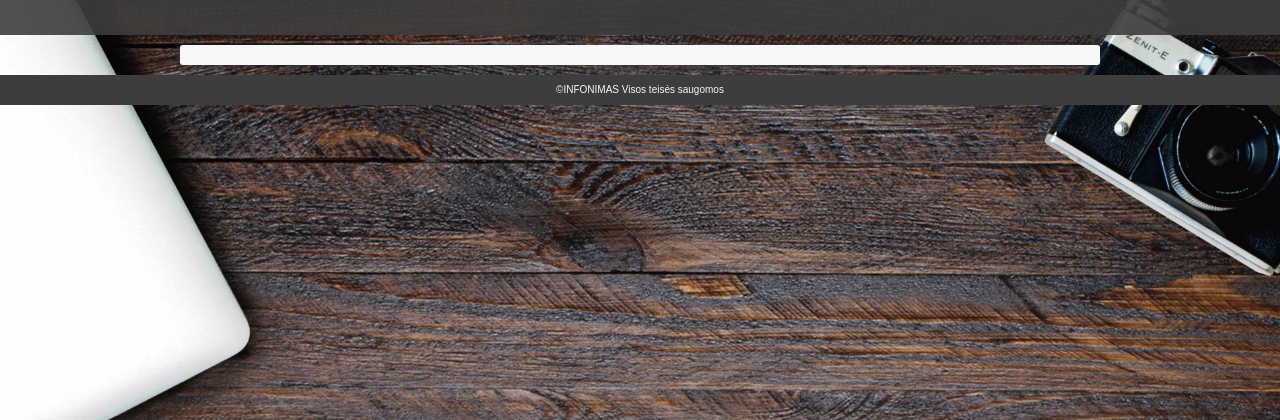
After one commit to gretanevera/Infonimas-With-PHP, a PHP site: page /infobaze.html in a window 1280 px wide. The commit adds this page. Shown: the top 420 px of the page. Run offline with PHP 8.4, Linux system fonts and the light colour scheme.

Commit message:
Simplified js file Started part 2 of the project "infobaze"

```diff
--- a/style.css
+++ b/css/style.css
@@ -156,7 +156,7 @@
 
 }
 body {
-    background-image: url("img/bg05.jpg");
+    background-image: url("../img/bg05.jpg");
     background-size: cover;
     background-repeat: no-repeat;
     background-attachment: fixed;
@@ -204,7 +204,7 @@ a:active {
     align-items: center;
     justify-content: center;
 }
-.bnr {
+.bnr, .gallery1 {
 height: 400px;
     width: 100%;
     background-color: darkgray;
@@ -249,3 +249,6 @@ hr {
     z-index: 2;
 
 }
+textarea {
+    border-radius: 4px;
+}
--- /dev/null
+++ b/infobaze.html
@@ -0,0 +1,39 @@
+<!DOCTYPE html>
+<html lang="en">
+<head>
+    <meta charset="UTF-8">
+    <title>Infonimo žinių bazė</title>
+    <!-- Latest compiled and minified CSS -->
+    <link rel="stylesheet" href="https://maxcdn.bootstrapcdn.com/bootstrap/3.3.7/css/bootstrap.min.css" integrity="sha384-BVYiiSIFeK1dGmJRAkycuHAHRg32OmUcww7on3RYdg4Va+PmSTsz/K68vbdEjh4u" crossorigin="anonymous">
+
+    <!-- Optional theme -->
+    <link rel="stylesheet" href="https://maxcdn.bootstrapcdn.com/bootstrap/3.3.7/css/bootstrap-theme.min.css" integrity="sha384-rHyoN1iRsVXV4nD0JutlnGaslCJuC7uwjduW9SVrLvRYooPp2bWYgmgJQIXwl/Sp" crossorigin="anonymous">
+
+    <!-- Latest compiled and minified JavaScript -->
+    <script src="https://maxcdn.bootstrapcdn.com/bootstrap/3.3.7/js/bootstrap.min.js" integrity="sha384-Tc5IQib027qvyjSMfHjOMaLkfuWVxZxUPnCJA7l2mCWNIpG9mGCD8wGNIcPD7Txa" crossorigin="anonymous"></script>
+    <link rel="stylesheet" href="css/style.css">
+</head>
+<body>
+<div id="grid">
+    <div class="gra1"> </div>
+    <div class="gra2"> </div>
+    <div class="gra3"></div>
+    <div class="gra4"></div>
+    <div class="gra5">
+        <main>
+<div class="k1"></div>
+<div class="k2"></div>
+<div class="k3"></div>
+        </main>
+    </div>
+    <div class="gra6"></div>
+    <div class="gra7"></div>
+    <div class="gra8">©INFONIMAS Visos teisės saugomos</div>
+    <div class="gra9"></div>
+</div>
+<script
+        src="https://code.jquery.com/jquery-3.4.1.js"
+        integrity="sha256-WpOohJOqMqqyKL9FccASB9O0KwACQJpFTUBLTYOVvVU="
+        crossorigin="anonymous"></script>
+</body>
+</html>
```
Also changed, not shown: index.html (+52 -18 lines), js/MScript.js (+52 -26 lines).
